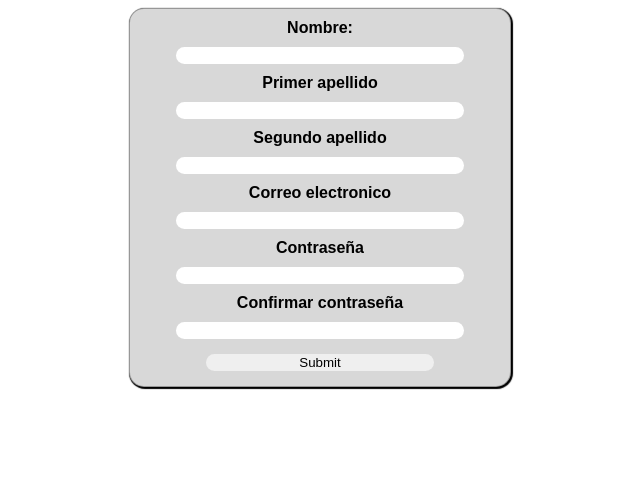
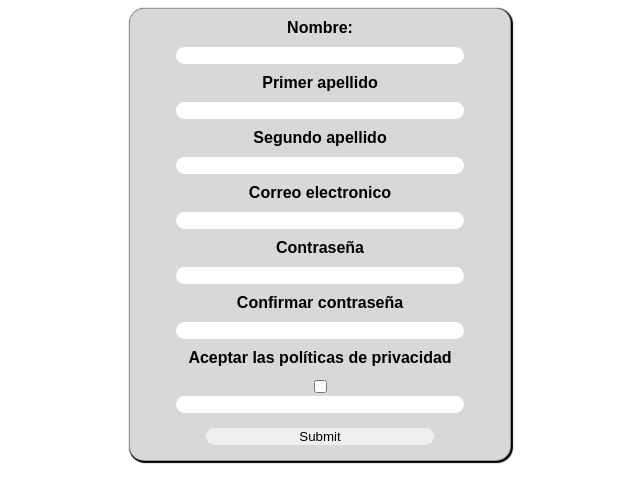
Before and after one commit to LuisTona/proyectoFormulario, a plain HTML site: page form.html in a window 1280 px wide. Shown: the whole page, without its empty margins (320-960 px from the left). Drawn offline with Linux system fonts and the light colour scheme.

Commit message:
primer commit

```diff
--- a/form.html
+++ b/form.html
@@ -20,8 +20,10 @@
         <input type="password" name="pass" id="pass">
         <label for="confirmPass">Confirmar contraseña</label>
         <input type="password" name="confirmPass" id="confirmPass">
+        <label for="privacidad"> Aceptar las políticas de privacidad</label>
+        <input type="checkbox" name="privacidad" id="privacidad">
 
-        <!-- <input type="text" name="" id=""> -->
+        <input type="text" name="" id="">
         <input type="submit">
     </form>
 </body>
```
